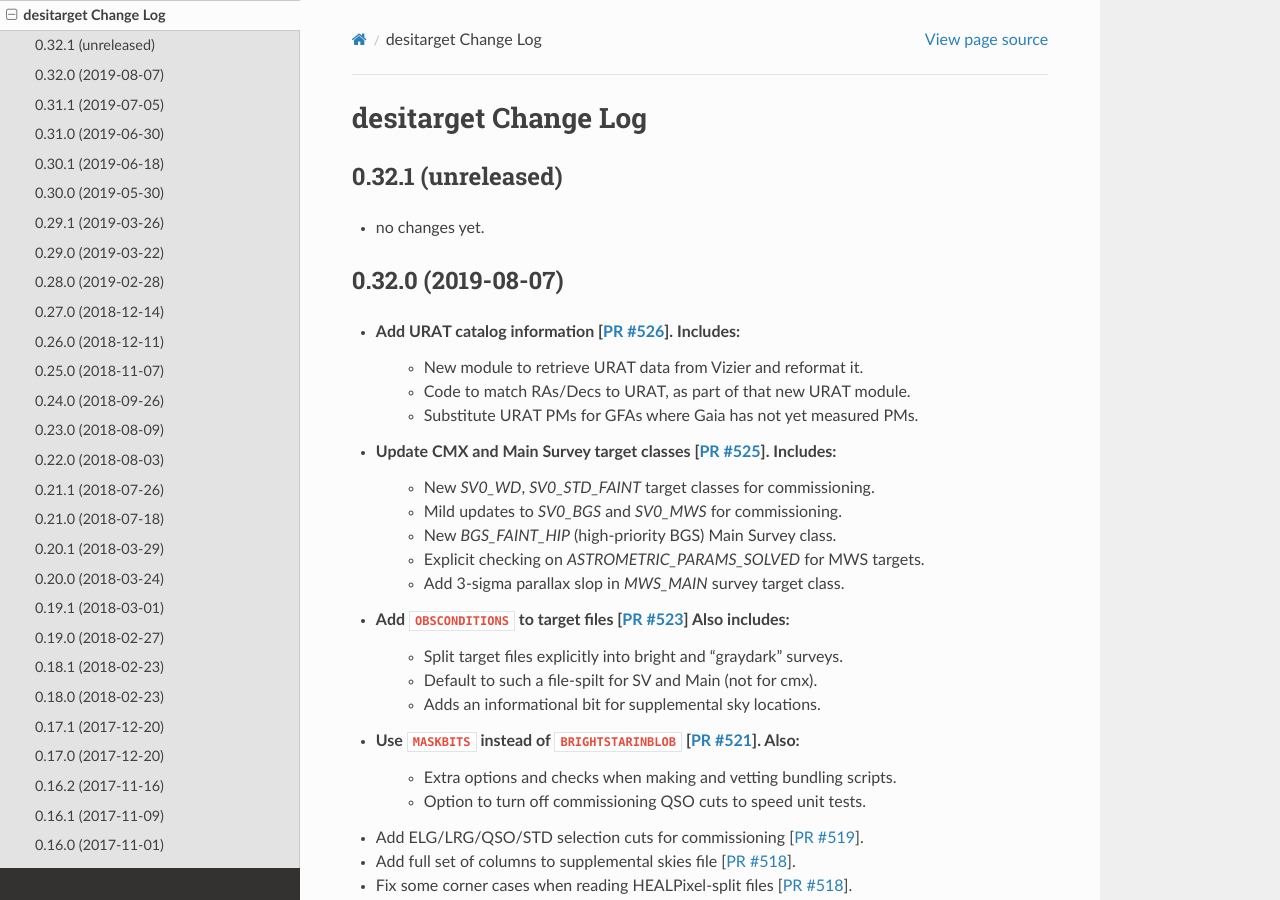
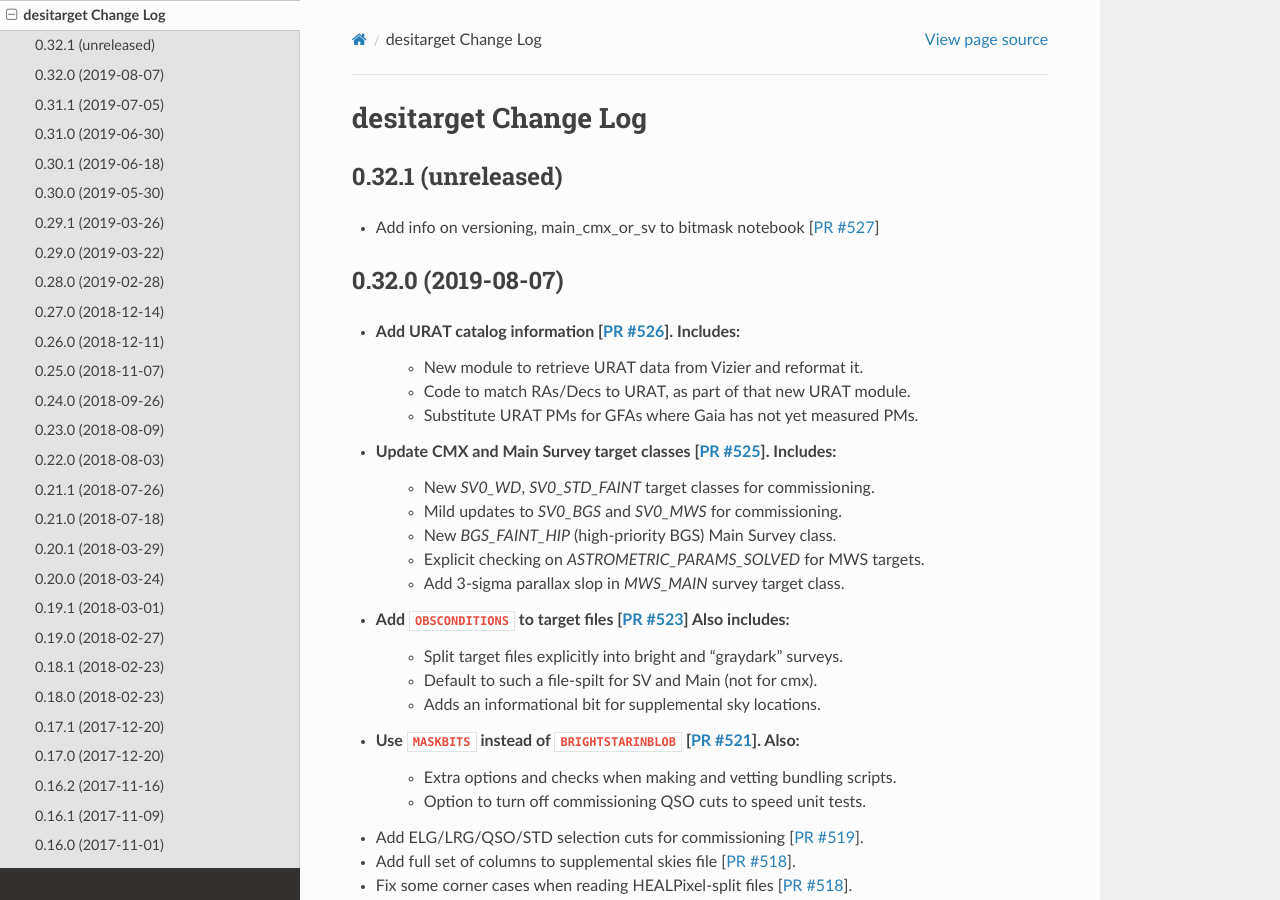
Before and after one commit to desihub/desitarget, a Sphinx documentation site: the page built from doc/changes.rst, in a window 1280 px wide and 900 px high. Built offline with Sphinx 7.4.7 and the Read the Docs theme 2.0.0, drawn with Linux system fonts in a browser that asks for light colours.

Commit message:
updates changes docs

```diff
--- a/doc/changes.rst
+++ b/doc/changes.rst
@@ -5,7 +5,9 @@ desitarget Change Log
 0.32.1 (unreleased)
 -------------------
 
-* no changes yet.
+* Add info on versioning, main_cmx_or_sv to bitmask notebook [`PR #527`_]
+
+.. _`PR #527`: https://github.com/desihub/desitarget/pull/527
 
 0.32.0 (2019-08-07)
 -------------------
```
